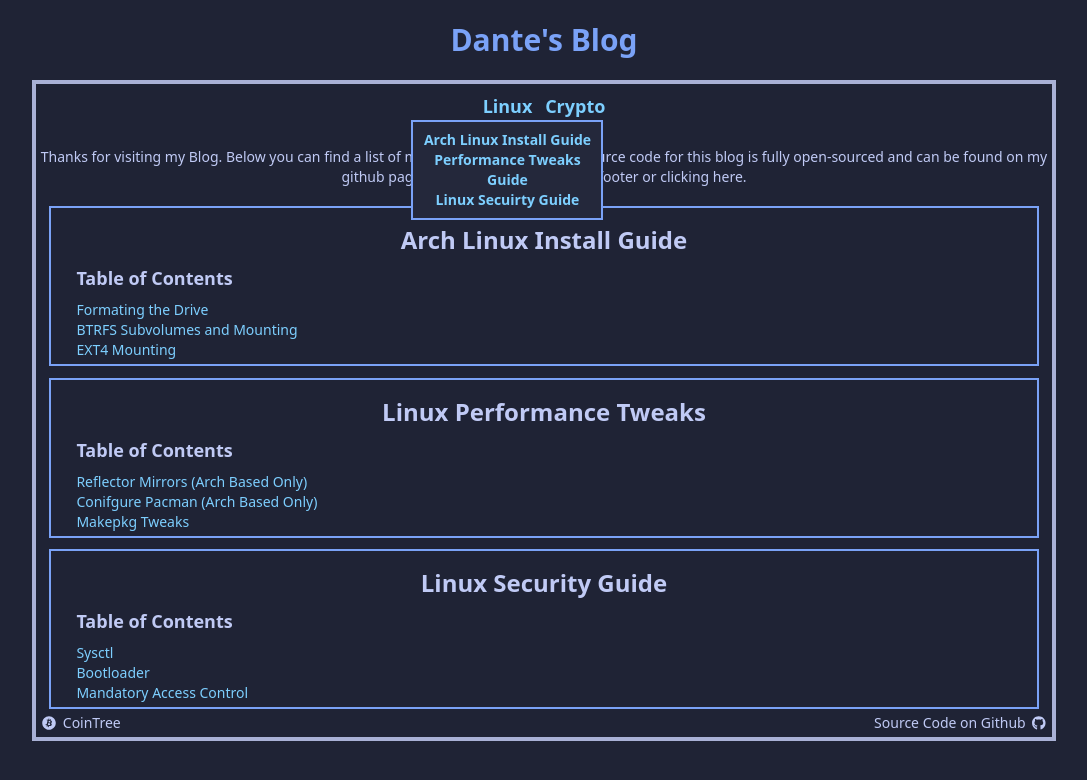
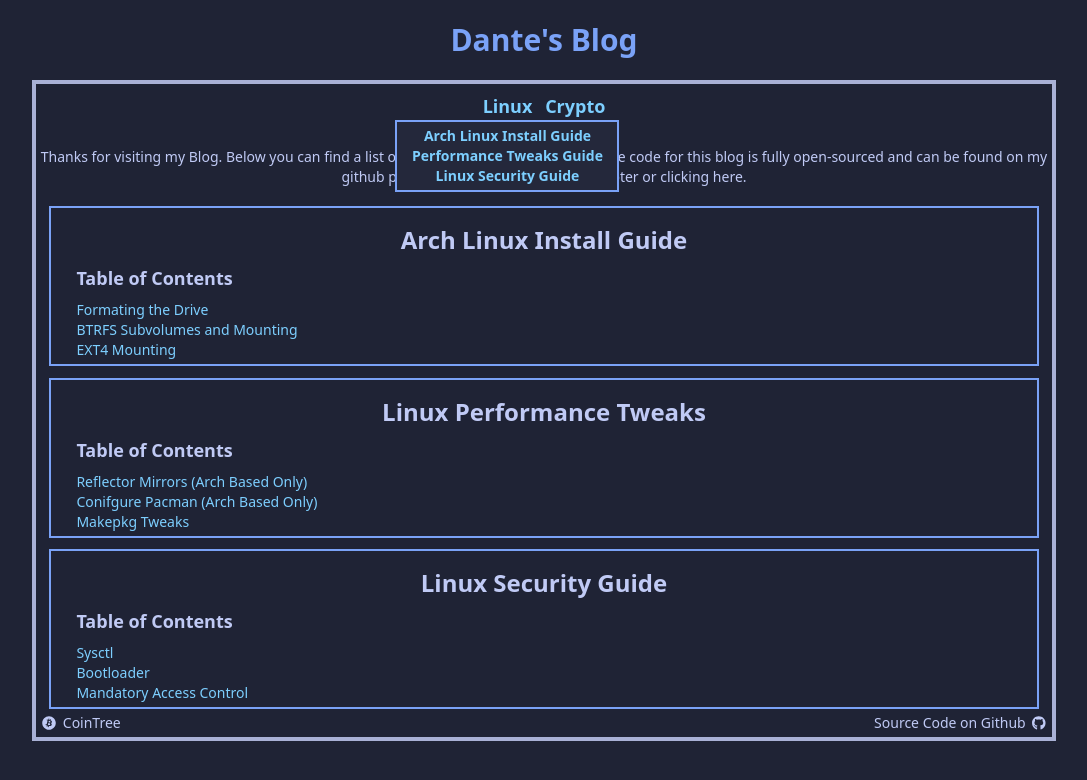
Before and after one commit to dante-robinson/Blog, a Next.js app: page / in a window 1280 px wide. Both pictures are taken after a click on the button "Linux". Shown: the top 780 px of the page, without its empty margins (96-1183 px from the left). Built offline with nearby package versions, Linux system fonts and the light colour scheme.

Commit message:
Close Modal on selecting option

```diff
--- a/components/Modals/Linux.js
+++ b/components/Modals/Linux.js
@@ -1,15 +1,31 @@
 import React from "react"
 import Link from "next/link"
 
-export default function Linux({setLinuxModalOpen}) {
-  return(
+export default function Linux({ setLinuxModalOpen }) {
+  function OpenLink() {
+    setLinuxModalOpen(false);
+  }
+
+  return (
     <div className="flex justify-center">
-      <div className="absolute border-2 bg-background border-blue w-48 h-content">
-        <ul className="text-center text-sm py-2 space-y-1">
+      <div className="absolute border-2 bg-background border-blue w-56 h-content">
+        <ul className="text-center text-sm py-[0.5vh] space-y-1">
           <li>
-            <Link href="/Linux/ArchGuide"><a>Arch Linux Install Guide</a></Link><br />
-            <Link href="/Linux/PerformanceGuide"><a>Performance Tweaks Guide</a></Link><br />
-            <Link href="/Linux/SecurityGuide"><a>Linux Secuirty Guide</a></Link>
+            <Link href="/Linux/ArchGuide">
+              <button onClick={OpenLink}>
+                <a>Arch Linux Install Guide</a>
+              </button>
+            </Link><br />
+            <Link href="/Linux/PerformanceGuide">
+              <button onClick={OpenLink}>
+                <a>Performance Tweaks Guide</a>
+              </button>
+            </Link><br />
+            <Link href="/Linux/SecurityGuide">
+              <button onClick={OpenLink}>
+                <a>Linux Security Guide</a>
+              </button>
+            </Link>
           </li>
         </ul>
       </div>
```
Also changed, not shown: components/OnClickOutside.js (added).
